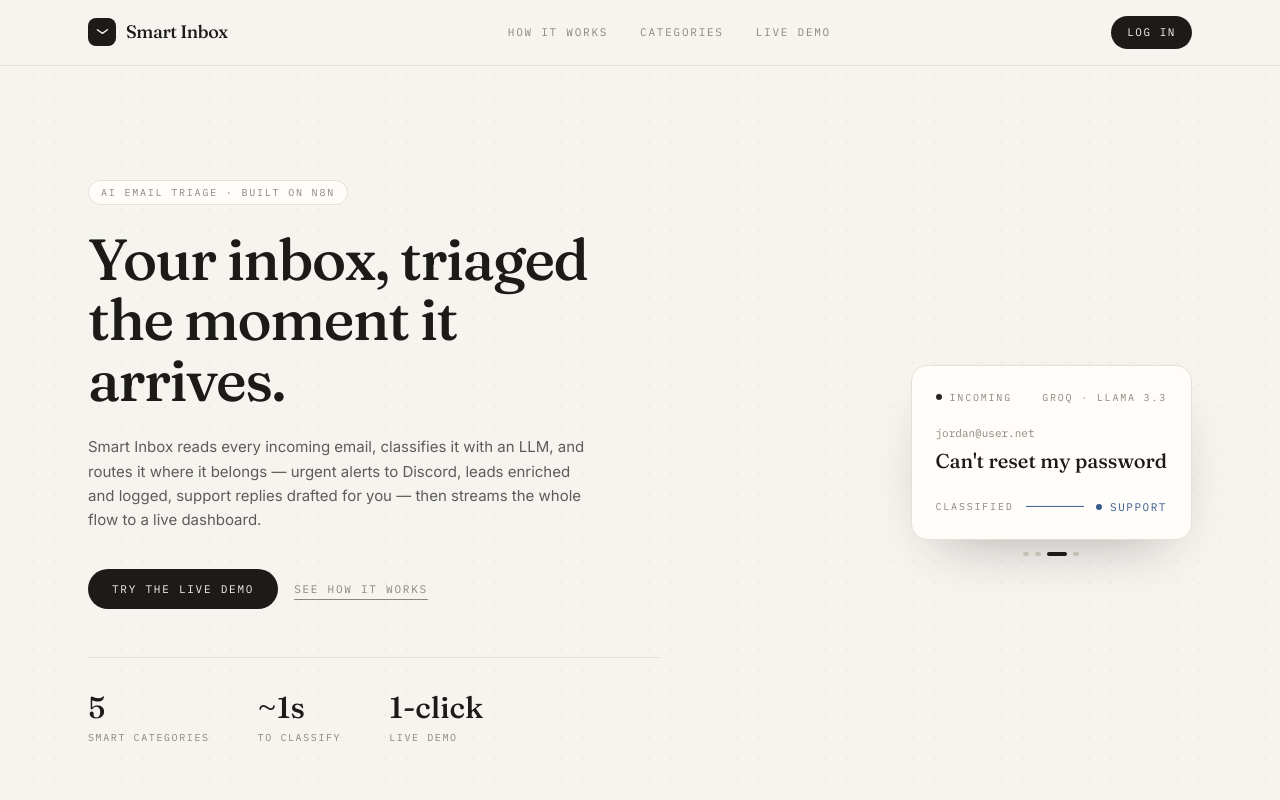
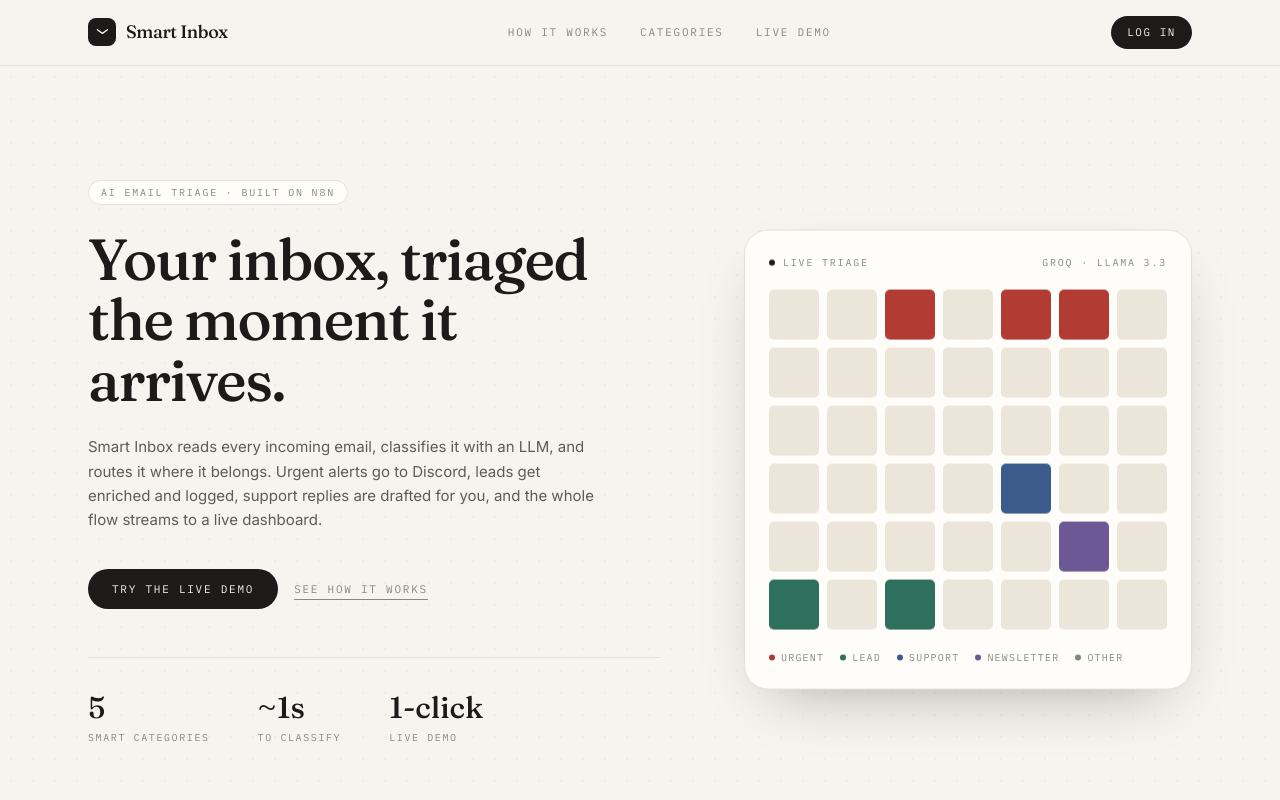
Before and after one commit to fizaamjad897/Smart-Inbox, a React (Vite) app in the folder frontend/: page / in a window 1280 px wide. Shown: the top 800 px of the page. Built offline with nearby package versions, Linux system fonts and the light colour scheme; no server answers.

Commit message:
Frontend: mobile-friendly card mails view, animated block mosaic, remove em dashes

```diff
--- a/frontend/src/categories.js
+++ b/frontend/src/categories.js
@@ -1,5 +1,5 @@
 // Muted, deliberately un-crayon palette. Category is signalled by a small
-// colored rule/dot — never a background fill or an emoji.
+// colored rule/dot, never a background fill or an emoji.
 export const CATEGORIES = {
   URGENT: { label: 'Urgent', color: '#b23b34' },
   LEAD: { label: 'Lead', color: '#2f6f5e' },
--- /dev/null
+++ b/frontend/src/components/BlockMosaic.jsx
@@ -0,0 +1,58 @@
+import { useEffect, useState } from 'react';
+import { CATEGORIES, CATEGORY_ORDER } from '../categories.js';
+
+const COLS = 7;
+const ROWS = 6;
+const CELLS = COLS * ROWS;
+const PALETTE = CATEGORY_ORDER.map((k) => CATEGORIES[k].color);
+const IDLE = '#ece6da';
+
+// A living grid of tiles that light up in the category colors and fade back,
+// like emails being sorted in real time.
+export default function BlockMosaic() {
+  const [active, setActive] = useState({});
+
+  useEffect(() => {
+    const id = setInterval(() => {
+      setActive((prev) => {
+        const next = { ...prev };
+        const keys = Object.keys(next);
+        // let a couple fade out
+        for (let n = 0; n < 2 && keys.length; n++) {
+          const k = keys[Math.floor(Math.random() * keys.length)];
+          delete next[k];
+        }
+        // light a few up
+        for (let n = 0; n < 3; n++) {
+          const idx = Math.floor(Math.random() * CELLS);
+          next[idx] = PALETTE[Math.floor(Math.random() * PALETTE.length)];
+        }
+        return next;
+      });
+    }, 780);
+    return () => clearInterval(id);
+  }, []);
+
+  return (
+    <div
+      className="grid gap-1.5 sm:gap-2"
+      style={{ gridTemplateColumns: `repeat(${COLS}, minmax(0, 1fr))` }}
+      aria-hidden="true"
+    >
+      {Array.from({ length: CELLS }).map((_, i) => {
+        const col = i % COLS;
+        const row = Math.floor(i / COLS);
+        return (
+          <div
+            key={i}
+            className="block-in aspect-square rounded-[5px] transition-colors duration-700 ease-out"
+            style={{
+              animationDelay: `${(col + row) * 45}ms`,
+              backgroundColor: active[i] || IDLE
+            }}
+          />
+        );
+      })}
+    </div>
+  );
+}
--- a/frontend/src/components/CategoriesSection.jsx
+++ b/frontend/src/components/CategoriesSection.jsx
@@ -3,7 +3,7 @@ import { CATEGORIES, CATEGORY_ORDER } from '../categories.js';
 
 const COPY = {
   URGENT: ['Outages, crashes, anything time-critical.', 'Instant Discord alert'],
-  LEAD: ['Buying signals — pricing, demos, partnerships.', 'Enriched with company, interest & value'],
+  LEAD: ['Buying signals: pricing, demos, partnerships.', 'Enriched with company, interest & value'],
   SUPPORT: ['Help requests, logins, bugs.', 'A reply drafted automatically'],
   NEWSLETTER: ['Promotions and marketing blasts.', 'Logged, kept out of your way'],
   OTHER: ['Everything that does not fit the rest.', 'Filed for reference']
--- a/frontend/src/components/DemoCTA.jsx
+++ b/frontend/src/components/DemoCTA.jsx
@@ -19,7 +19,7 @@ export default function DemoCTA() {
               <p className="mt-5 text-[15px] leading-relaxed text-paper/70">
                 A demo account is preloaded with sorted mail. Log in, then use the{' '}
                 <span className="text-paper">Simulate</span> box to type any email and watch your
-                own rules tag and route it in real time — no signup, no Google connection.
+                own rules tag and route it in real time. No signup, no Google connection.
               </p>
 
               <div className="mt-9 flex flex-wrap items-center gap-4">
--- a/frontend/src/components/EmailTable.jsx
+++ b/frontend/src/components/EmailTable.jsx
@@ -2,7 +2,13 @@ import { useState } from 'react';
 import CategoryBadge from './CategoryBadge.jsx';
 import { colorFor } from '../categories.js';
 
-function Field({ label, children, mono = false }) {
+function when(email) {
+  if (email.timestamp) return email.timestamp;
+  if (email.received_at) return email.received_at.slice(0, 16).replace('T', ' ');
+  return '';
+}
+
+function Detail({ label, children, mono = false }) {
   return (
     <div>
       <p className="mb-1.5 font-mono text-[10px] uppercase tracking-[0.18em] text-muted">{label}</p>
@@ -11,11 +17,10 @@ function Field({ label, children, mono = false }) {
   );
 }
 
-function Row({ email }) {
+function Card({ email, index }) {
   const [open, setOpen] = useState(false);
+  const color = colorFor(email.category);
   const hasDetail = email.summary || email.draft || email.snippet;
-  const color = colorFor(email.category);
-
   const meta =
     email.company ||
     (email.interest_level
@@ -23,90 +28,76 @@ function Row({ email }) {
       : '');
 
   return (
-    <>
-      <tr
+    <div
+      className="block-in overflow-hidden rounded-2xl border border-hairline bg-surface transition-shadow hover:shadow-[0_18px_44px_-32px_rgba(28,27,25,0.5)]"
+      style={{ animationDelay: `${Math.min(index, 14) * 45}ms`, borderLeft: `3px solid ${color}` }}
+    >
+      <button
         onClick={() => hasDetail && setOpen((o) => !o)}
-        className={`border-b border-hairline align-top transition-colors ${
-          hasDetail ? 'cursor-pointer hover:bg-surface' : ''
-        }`}
+        className={`flex w-full items-start gap-3 p-4 text-left sm:p-5 ${hasDetail ? 'cursor-pointer' : 'cursor-default'}`}
       >
-        <td className="py-4 pl-4 pr-4" style={{ boxShadow: `inset 2px 0 0 ${color}` }}>
+        <div className="min-w-0 flex-1">
+          <div className="flex items-center justify-between gap-3">
             <CategoryBadge category={email.category} />
-        </td>
-        <td className="py-4 pr-6">
-          <p className="text-[14px] font-medium leading-snug text-ink">
+            <span className="whitespace-nowrap font-mono text-[10px] text-muted">{when(email)}</span>
+          </div>
+
+          <p className="mt-3 truncate text-[15px] font-medium leading-snug text-ink">
             {email.subject || 'No subject'}
           </p>
-          <p className="mt-1 font-mono text-[11px] text-muted">{email.sender || '—'}</p>
-        </td>
-        <td className="hidden py-4 pr-6 font-mono text-[11px] uppercase tracking-[0.08em] text-muted sm:table-cell">
-          {meta || '—'}
-        </td>
-        <td className="whitespace-nowrap py-4 pr-4 text-right align-middle">
-          <span className="font-mono text-[11px] text-muted">
-            {email.timestamp || (email.received_at ? email.received_at.slice(0, 16).replace('T', ' ') : '')}
-          </span>
-          {hasDetail && (
-            <span className="ml-3 inline-block w-3 font-mono text-[13px] text-muted">
-              {open ? '–' : '+'}
+          <p className="mt-1 truncate font-mono text-[11px] text-muted">{email.sender || 'Unknown sender'}</p>
+
+          {meta && (
+            <span className="mt-3 inline-block rounded-full bg-paper px-2.5 py-0.5 font-mono text-[10px] uppercase tracking-[0.1em] text-muted ring-1 ring-inset ring-hairline">
+              {meta}
             </span>
           )}
-        </td>
-      </tr>
+        </div>
+
+        {hasDetail && (
+          <span
+            className={`mt-0.5 shrink-0 font-mono text-[15px] leading-none text-muted transition-transform ${open ? 'rotate-45' : ''}`}
+          >
+            +
+          </span>
+        )}
+      </button>
 
       {open && hasDetail && (
-        <tr className="border-b border-hairline bg-surface">
-          <td colSpan={4} className="px-4 py-6" style={{ boxShadow: `inset 2px 0 0 ${color}` }}>
-            <div className="grid gap-6 pl-1 md:grid-cols-2">
-              {email.summary && <Field label="Summary">{email.summary}</Field>}
-              {email.snippet && <Field label="Preview">{email.snippet}</Field>}
+        <div className="space-y-4 border-t border-hairline bg-paper/60 px-4 py-5 sm:px-5">
+          {email.summary && <Detail label="Summary">{email.summary}</Detail>}
+          {email.snippet && <Detail label="Preview">{email.snippet}</Detail>}
           {email.draft && (
-                <div className="md:col-span-2">
-                  <p className="mb-1.5 font-mono text-[10px] uppercase tracking-[0.18em] text-muted">
-                    Suggested reply
-                  </p>
-                  <pre className="whitespace-pre-wrap border border-hairline bg-paper p-4 font-mono text-[12px] leading-relaxed text-ink/90">
+            <div>
+              <p className="mb-1.5 font-mono text-[10px] uppercase tracking-[0.18em] text-muted">Suggested reply</p>
+              <pre className="whitespace-pre-wrap rounded-xl border border-hairline bg-surface p-4 font-mono text-[12px] leading-relaxed text-ink/90">
                 {email.draft}
               </pre>
             </div>
           )}
         </div>
-          </td>
-        </tr>
       )}
-    </>
+    </div>
   );
 }
 
 export default function EmailTable({ emails }) {
   if (!emails.length) {
     return (
-      <div className="border border-hairline bg-surface px-6 py-20 text-center">
+      <div className="rounded-2xl border border-dashed border-hairline bg-surface px-6 py-20 text-center">
         <p className="font-display text-xl text-ink">Nothing in the inbox yet</p>
         <p className="mt-2 font-mono text-[11px] uppercase tracking-[0.16em] text-muted">
-          Processed mail will appear here
+          Processed mail shows up here
         </p>
       </div>
     );
   }
 
   return (
-    <div className="border-y border-hairline">
-      <table className="w-full border-collapse">
-        <thead>
-          <tr className="border-b border-hairline text-left font-mono text-[10px] uppercase tracking-[0.18em] text-muted">
-            <th className="py-3 pl-4 pr-4 font-normal">Category</th>
-            <th className="py-3 pr-6 font-normal">Subject</th>
-            <th className="hidden py-3 pr-6 font-normal sm:table-cell">Detail</th>
-            <th className="py-3 pr-4 text-right font-normal">Received</th>
-          </tr>
-        </thead>
-        <tbody>
-          {emails.map((e) => (
-            <Row key={e.id} email={e} />
+    <div className="space-y-3">
+      {emails.map((e, i) => (
+        <Card key={e.id} email={e} index={i} />
       ))}
-        </tbody>
-      </table>
     </div>
   );
 }
--- a/frontend/src/components/Footer.jsx
+++ b/frontend/src/components/Footer.jsx
@@ -28,7 +28,7 @@ export default function Footer() {
               <span className="font-display text-lg font-medium">Smart Inbox</span>
             </div>
             <p className="mt-4 text-[13px] leading-relaxed text-paper/60">
-              An end-to-end AI email-triage pipeline — workflow automation, an LLM classifier, a
+              An end-to-end AI email-triage pipeline: workflow automation, an LLM classifier, a
               REST API, and a live dashboard.
             </p>
           </div>
--- a/frontend/src/components/Hero.jsx
+++ b/frontend/src/components/Hero.jsx
@@ -1,64 +1,39 @@
-import { useEffect, useState } from 'react';
 import { Link } from 'react-router-dom';
-import CategoryBadge from './CategoryBadge.jsx';
-import { colorFor } from '../categories.js';
-
-const SAMPLES = [
-  { subject: 'Production API returning 500s', from: 'ops@acme.io', category: 'URGENT' },
-  { subject: 'Interested in a demo + pricing', from: 'sara@bigcorp.com', category: 'LEAD' },
-  { subject: "Can't reset my password", from: 'jordan@user.net', category: 'SUPPORT' },
-  { subject: '50% off this weekend only', from: 'news@deals.com', category: 'NEWSLETTER' }
-];
-
-function ClassifierDemo() {
-  const [i, setI] = useState(0);
-  useEffect(() => {
-    const id = setInterval(() => setI((n) => (n + 1) % SAMPLES.length), 2600);
-    return () => clearInterval(id);
-  }, []);
-  const s = SAMPLES[i];
-
-  return (
-    <div className="animate-float">
-      <div className="relative w-full max-w-sm rounded-2xl border border-hairline bg-surface p-6 shadow-[0_24px_60px_-30px_rgba(28,27,25,0.4)]">
-        <div className="mb-5 flex items-center justify-between font-mono text-[10px] uppercase tracking-[0.18em] text-muted">
-          <span className="flex items-center gap-2">
-            <span className="h-1.5 w-1.5 animate-pulse rounded-full bg-ink" />
-            Incoming
-          </span>
-          <span>Groq · Llama 3.3</span>
-        </div>
-
-        <div key={i} className="swap-in">
-          <p className="font-mono text-[11px] text-muted">{s.from}</p>
-          <p className="mt-1.5 font-display text-xl font-medium leading-snug text-ink">{s.subject}</p>
-
-          <div className="mt-6 flex items-center gap-3">
-            <span className="font-mono text-[10px] uppercase tracking-[0.18em] text-muted">Classified</span>
-            <span className="h-px flex-1" style={{ backgroundColor: colorFor(s.category) }} />
-            <CategoryBadge category={s.category} />
-          </div>
-        </div>
-      </div>
-
-      <div className="mt-3 flex justify-center gap-1.5">
-        {SAMPLES.map((_, idx) => (
-          <span
-            key={idx}
-            className="h-1 rounded-full transition-all"
-            style={{ width: idx === i ? 20 : 6, backgroundColor: idx === i ? '#1c1b19' : '#d8d2c6' }}
-          />
-        ))}
-      </div>
-    </div>
-  );
-}
+import BlockMosaic from './BlockMosaic.jsx';
+import { CATEGORIES, CATEGORY_ORDER } from '../categories.js';
 
 const STATS = [
   ['5', 'Smart categories'],
   ['~1s', 'To classify'],
   ['1-click', 'Live demo']
 ];
+
+function TriageCard() {
+  return (
+    <div className="animate-float w-full max-w-md">
+      <div className="rounded-3xl border border-hairline bg-surface p-5 shadow-[0_24px_60px_-30px_rgba(28,27,25,0.4)] sm:p-6">
+        <div className="mb-5 flex items-center justify-between font-mono text-[10px] uppercase tracking-[0.18em] text-muted">
+          <span className="flex items-center gap-2">
+            <span className="h-1.5 w-1.5 animate-pulse rounded-full bg-ink" />
+            Live triage
+          </span>
+          <span>Groq · Llama 3.3</span>
+        </div>
+
+        <BlockMosaic />
+
+        <div className="mt-5 flex flex-wrap gap-x-4 gap-y-2">
+          {CATEGORY_ORDER.map((k) => (
+            <span key={k} className="flex items-center gap-1.5 font-mono text-[10px] uppercase tracking-[0.12em] text-muted">
+              <span className="h-1.5 w-1.5 rounded-full" style={{ backgroundColor: CATEGORIES[k].color }} />
+              {CATEGORIES[k].label}
+            </span>
+          ))}
+        </div>
+      </div>
+    </div>
+  );
+}
 
 export default function Hero() {
   return (
@@ -67,20 +42,20 @@ export default function Hero() {
         className="pointer-events-none absolute inset-0 opacity-[0.5]"
         style={{ backgroundImage: 'radial-gradient(#1c1b1912 1px, transparent 1px)', backgroundSize: '22px 22px' }}
       />
-      <div className="relative mx-auto grid max-w-6xl items-center gap-16 px-6 py-20 lg:grid-cols-[1.1fr_0.9fr] lg:py-28">
+      <div className="relative mx-auto grid max-w-6xl items-center gap-12 px-6 py-16 sm:py-20 lg:grid-cols-[1.1fr_0.9fr] lg:gap-16 lg:py-28">
         <div className="hero-enter">
           <span className="inline-flex items-center gap-2 rounded-full border border-hairline bg-surface px-3 py-1 font-mono text-[10px] uppercase tracking-[0.18em] text-muted">
             AI email triage · built on n8n
           </span>
 
-          <h1 className="mt-6 font-display text-[44px] font-medium leading-[1.05] tracking-tight text-ink sm:text-[58px]">
+          <h1 className="mt-6 font-display text-[38px] font-medium leading-[1.05] tracking-tight text-ink sm:text-[52px] lg:text-[58px]">
             Your inbox, triaged the moment it arrives.
           </h1>
 
           <p className="mt-6 max-w-lg text-[15px] leading-relaxed text-ink/70">
-            Smart Inbox reads every incoming email, classifies it with an LLM, and routes it where
-            it belongs — urgent alerts to Discord, leads enriched and logged, support replies
-            drafted for you — then streams the whole flow to a live dashboard.
+            Smart Inbox reads every incoming email, classifies it with an LLM, and routes it where it
+            belongs. Urgent alerts go to Discord, leads get enriched and logged, support replies are
+            drafted for you, and the whole flow streams to a live dashboard.
           </p>
 
           <div className="mt-9 flex flex-wrap items-center gap-4">
@@ -98,7 +73,7 @@ export default function Hero() {
             </a>
           </div>
 
-          <dl className="mt-12 flex flex-wrap gap-x-12 gap-y-6 border-t border-hairline pt-8">
+          <dl className="mt-12 flex flex-wrap gap-x-10 gap-y-6 border-t border-hairline pt-8 sm:gap-x-12">
             {STATS.map(([v, l]) => (
               <div key={l}>
                 <dd className="font-display text-3xl font-medium tabular-nums text-ink">{v}</dd>
@@ -109,7 +84,7 @@ export default function Hero() {
         </div>
 
         <div className="flex justify-center lg:justify-end">
-          <ClassifierDemo />
+          <TriageCard />
         </div>
       </div>
     </section>
--- a/frontend/src/components/StatCard.jsx
+++ b/frontend/src/components/StatCard.jsx
@@ -1,4 +1,4 @@
-// A single cell in the overview rail — a large tabular figure over a
+// A single cell in the overview rail: a large tabular figure over a
 // mono caption, with an ink underline when it's the active filter.
 export default function StatCard({ label, value, color, active, onClick }) {
   return (
--- a/frontend/src/index.css
+++ b/frontend/src/index.css
@@ -52,6 +52,22 @@ html {
   }
 }
 
+/* Mistral-style block pop-in (used by the mosaic + card lists) */
+@keyframes block-in {
+  0% {
+    opacity: 0;
+    transform: scale(0.6);
+  }
+  70% {
+    opacity: 1;
+    transform: scale(1.05);
+  }
+  100% {
+    opacity: 1;
+    transform: scale(1);
+  }
+}
+
 .animate-float {
   animation: floaty 7s ease-in-out infinite;
 }
@@ -62,6 +78,10 @@ html {
 
 .swap-in {
   animation: swap-in 0.5s ease both;
+}
+
+.block-in {
+  animation: block-in 0.55s cubic-bezier(0.22, 1, 0.36, 1) both;
 }
 
 /* Scroll-reveal (toggled by the Reveal component) */
@@ -79,7 +99,8 @@ html {
 @media (prefers-reduced-motion: reduce) {
   .animate-float,
   .hero-enter,
-  .swap-in {
+  .swap-in,
+  .block-in {
     animation: none;
   }
   .reveal {
--- a/frontend/src/pages/SettingsPage.jsx
+++ b/frontend/src/pages/SettingsPage.jsx
@@ -76,7 +76,7 @@ export default function SettingsPage() {
         Your automation rules
       </h1>
       <p className="mt-3 text-[14px] leading-relaxed text-ink/70">
-        This is the whole config surface — categories, routing, and an on/off switch.
+        This is the whole config surface: categories, routing, and an on/off switch.
       </p>
 
       {/* enabled */}
--- a/frontend/src/pages/SimulatePage.jsx
+++ b/frontend/src/pages/SimulatePage.jsx
@@ -8,7 +8,7 @@ const EXAMPLES = [
   { label: 'Outage', from: 'ops@acme.io', subject: 'Production database is down', body: 'Everything is returning 500s, customers affected, need this fixed immediately.' },
   { label: 'Sales lead', from: 'sara@bigcorp.com', subject: 'Pricing for 300 seats + demo', body: 'We have budget approved this quarter and would love a demo next week.' },
   { label: 'Support', from: 'jordan@user.net', subject: 'Cannot log in to my account', body: 'The password reset link keeps expiring, can you help?' },
-  { label: 'Promo', from: 'news@deals.com', subject: 'Weekend flash sale — 50% off', body: 'Huge discounts on everything. Unsubscribe anytime.' }
+  { label: 'Promo', from: 'news@deals.com', subject: 'Weekend flash sale, 50% off', body: 'Huge discounts on everything. Unsubscribe anytime.' }
 ];
 
 export default function SimulatePage() {
@@ -48,7 +48,7 @@ export default function SimulatePage() {
       </h1>
       <p className="mt-3 max-w-xl text-[14px] leading-relaxed text-ink/70">
         Type any email below. Smart Inbox classifies it with your categories, routes it, and drops
-        it into your dashboard — exactly what happens with real mail.
+        it into your dashboard, exactly what happens with real mail.
       </p>
 
       <div className="mt-8 grid gap-10 lg:grid-cols-[1fr_0.8fr]">
```
Also changed, not shown: frontend/src/pages/HelpPage.jsx (+9 -9 lines). Lines whose indentation alone changed are shown as unchanged.
